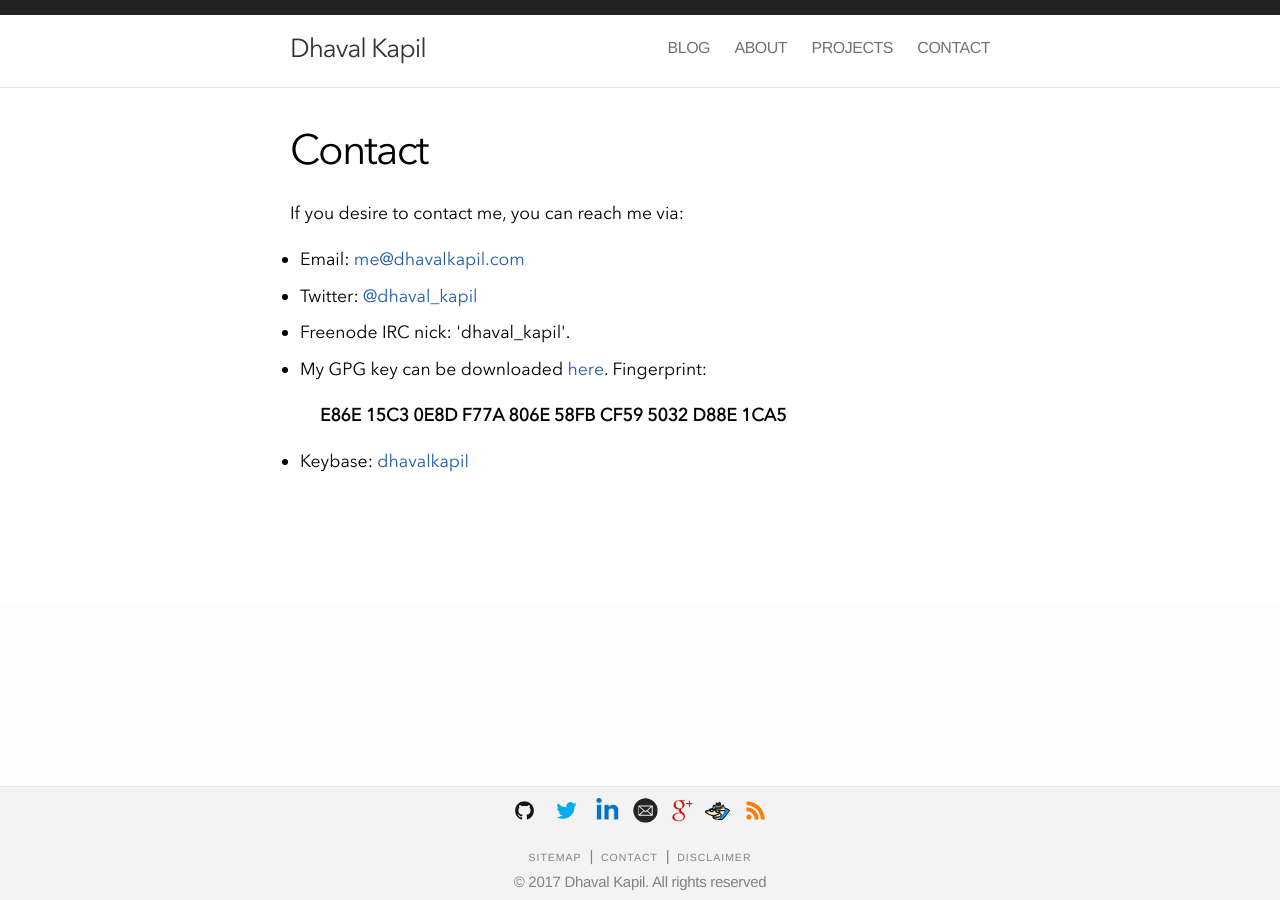
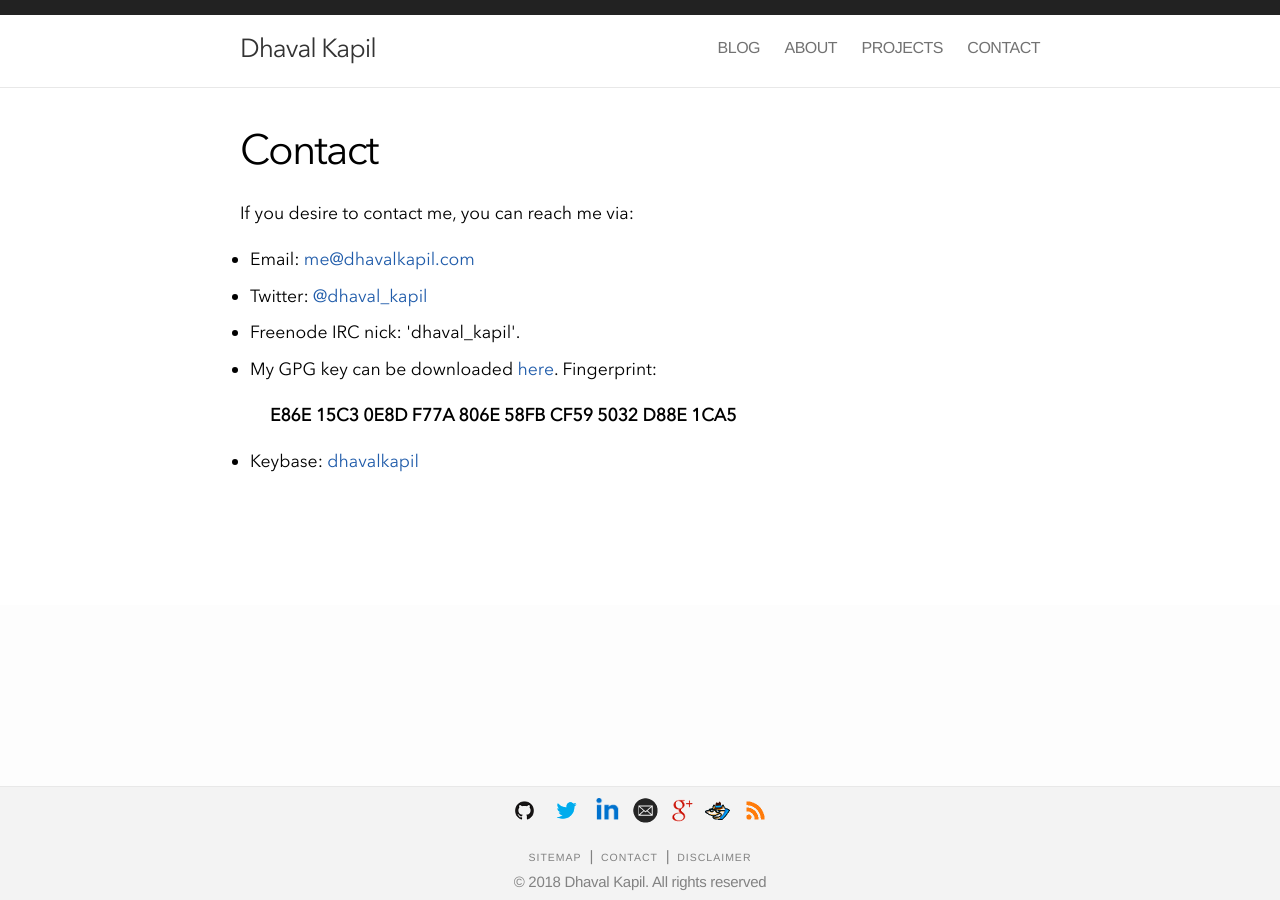
Before and after one commit to DhavalKapil/dhavalkapil.github.io, a Jekyll site: the page built from contact.html, in a window 1280 px wide. Built offline with Jekyll 4.4.1, drawn with Linux system fonts in a browser that asks for light colours; nearby versions of some CDN libraries.

Commit message:
Increased max-width to 800px, updated copyright year

```diff
--- a/_includes/footer.html
+++ b/_includes/footer.html
@@ -10,7 +10,7 @@
         <a href = "{{ site.data.params.contact_url }}">contact</a> |
         <a href = "{{ site.data.params.disclaimer_url }}">disclaimer</a>
       </p>
-      <p>© 2017 {{ site.author.name }}. All rights reserved</p>
+      <p>© 2018 {{ site.author.name }}. All rights reserved</p>
     </div>
 
   </div>
--- a/assets/css/main.css
+++ b/assets/css/main.css
@@ -242,7 +242,7 @@ a:visited { color: #205caa; }
 .wrap:after { content:""; display:table; }
 .wrap:after { clear: both; }
 .wrap {
-  max-width: 700px;
+  max-width: 800px;
   padding: 0 30px;
   margin: 0 auto;
   zoom: 1;
```
